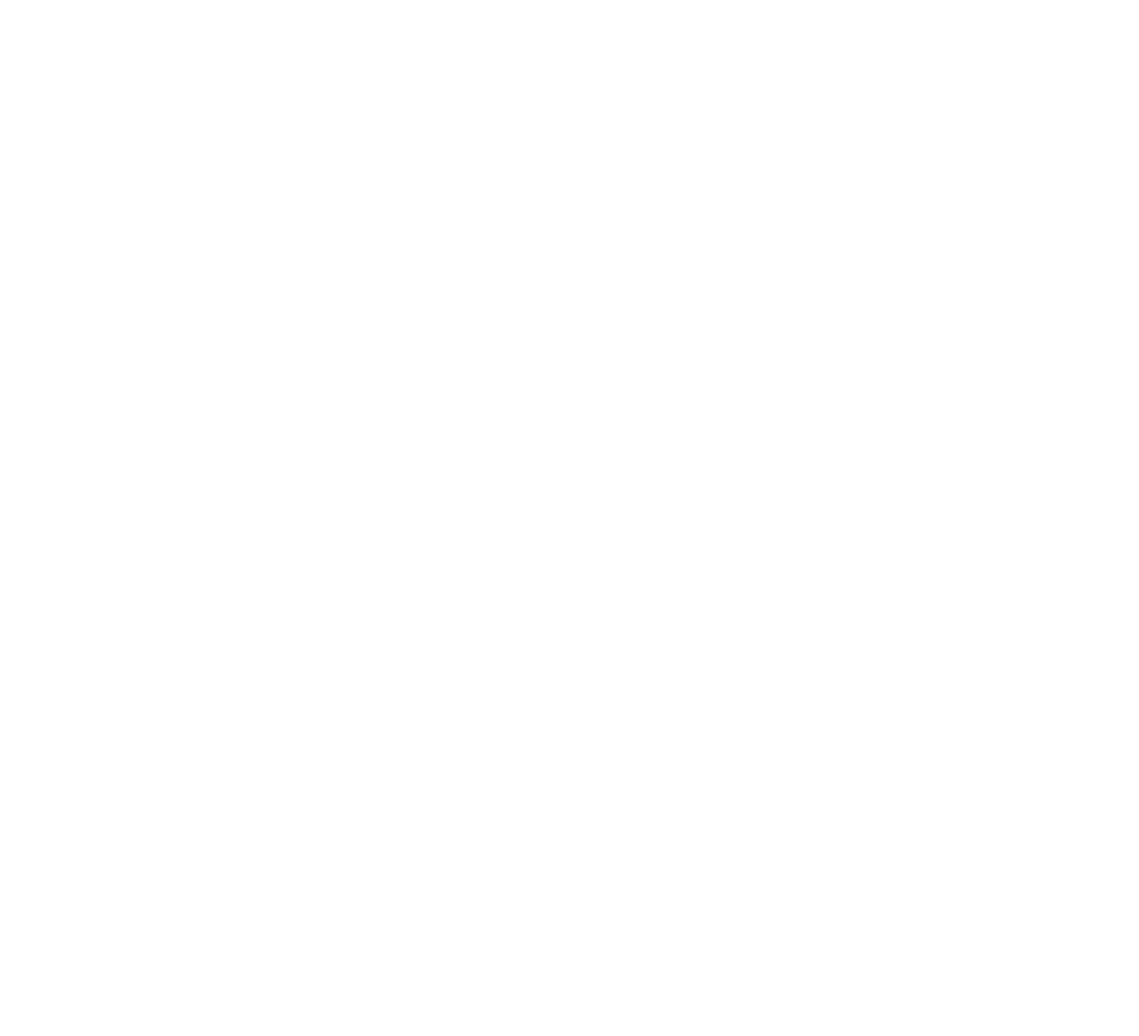
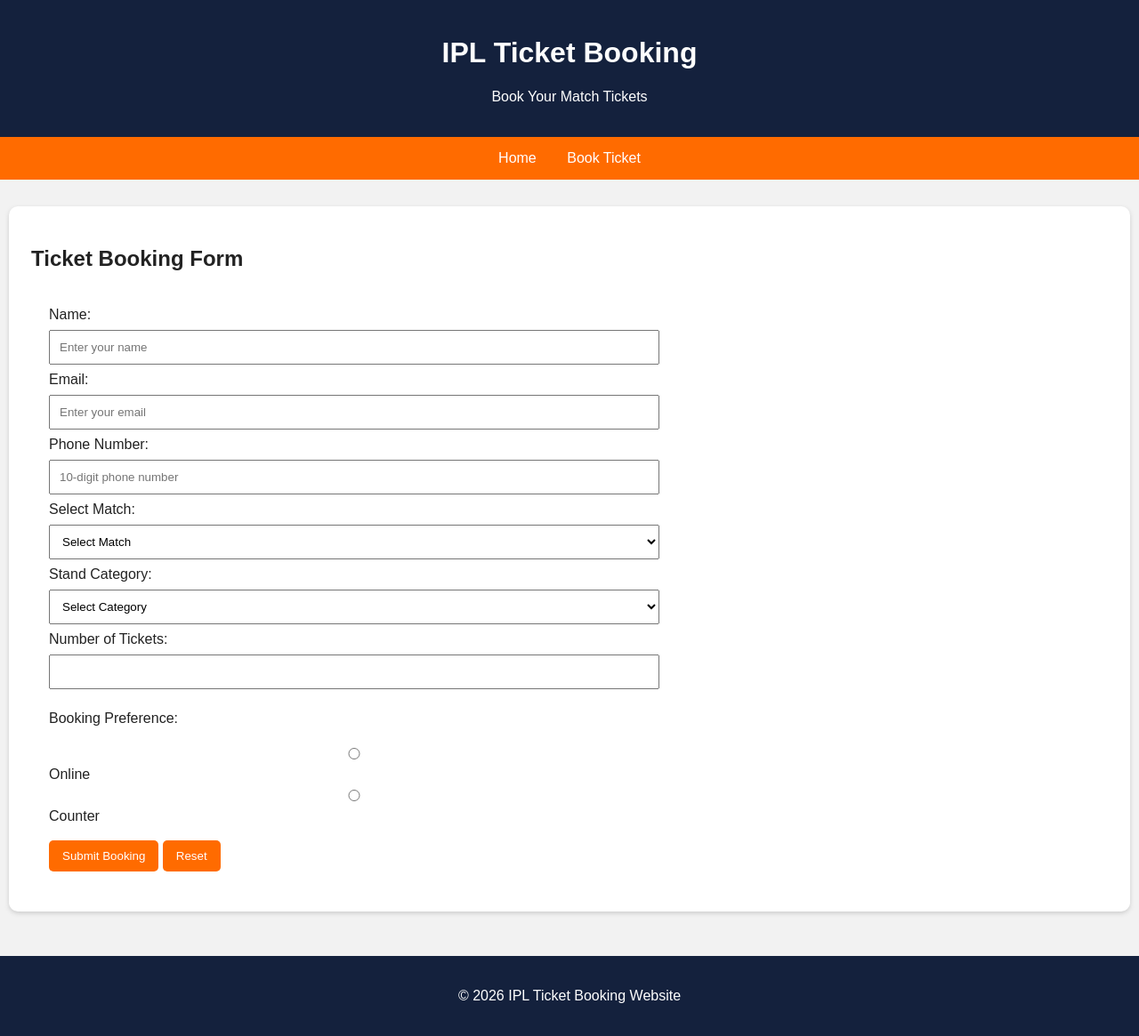
Before and after one commit to ppramodt1-source/WebApplicationAndDevelopment, a plain HTML site: page Webapp/booking.html in a window 1280 px wide. Shown: the whole page at 89% size. Before the commit the page ends 800 px from the top, so only its background shows below. Drawn offline with Linux system fonts and the light colour scheme.

Commit message:
Complete Activity 3 HTML form validation

```diff
--- a/Webapp/booking.html
+++ b/Webapp/booking.html
@@ -0,0 +1,72 @@
+<!DOCTYPE html>
+<html lang="en">
+<head>
+    <meta charset="UTF-8">
+    <meta name="viewport" content="width=device-width, initial-scale=1.0">
+    <title>IPL Ticket Booking Form</title>
+    <link rel="stylesheet" href="../CSS/style.css">
+</head>
+<body>
+
+<header>
+    <h1>IPL Ticket Booking</h1>
+    <p>Book Your Match Tickets</p>
+</header>
+
+<nav>
+    <a href="index.html">Home</a>
+    <a href="booking.html">Book Ticket</a>
+</nav>
+
+<main>
+    <section>
+        <h2>Ticket Booking Form</h2>
+
+        <form>
+            <label>Name:</label>
+            <input type="text" name="name" required minlength="3" placeholder="Enter your name">
+
+            <label>Email:</label>
+            <input type="email" name="email" required placeholder="Enter your email">
+
+            <label>Phone Number:</label>
+            <input type="tel" name="phone" required pattern="[0-9]{10}" placeholder="10-digit phone number">
+
+            <label>Select Match:</label>
+            <select name="match" required>
+                <option value="">Select Match</option>
+                <option>RCB vs CSK</option>
+                <option>MI vs KKR</option>
+                <option>SRH vs RR</option>
+                <option>DC vs PBKS</option>
+            </select>
+
+            <label>Stand Category:</label>
+            <select name="category" required>
+                <option value="">Select Category</option>
+                <option>General</option>
+                <option>Premium</option>
+                <option>VIP</option>
+            </select>
+
+            <label>Number of Tickets:</label>
+            <input type="number" name="tickets" min="1" max="10" required>
+
+            <p>Booking Preference:</p>
+            <input type="radio" name="preference" value="Online" required> Online
+            <input type="radio" name="preference" value="Counter"> Counter
+
+            <br><br>
+
+            <button type="submit">Submit Booking</button>
+            <button type="reset">Reset</button>
+        </form>
+    </section>
+</main>
+
+<footer>
+    <p>&copy; 2026 IPL Ticket Booking Website</p>
+</footer>
+
+</body>
+</html>
```
Also changed, not shown: Webapp/index.html (+2 -2 lines).
